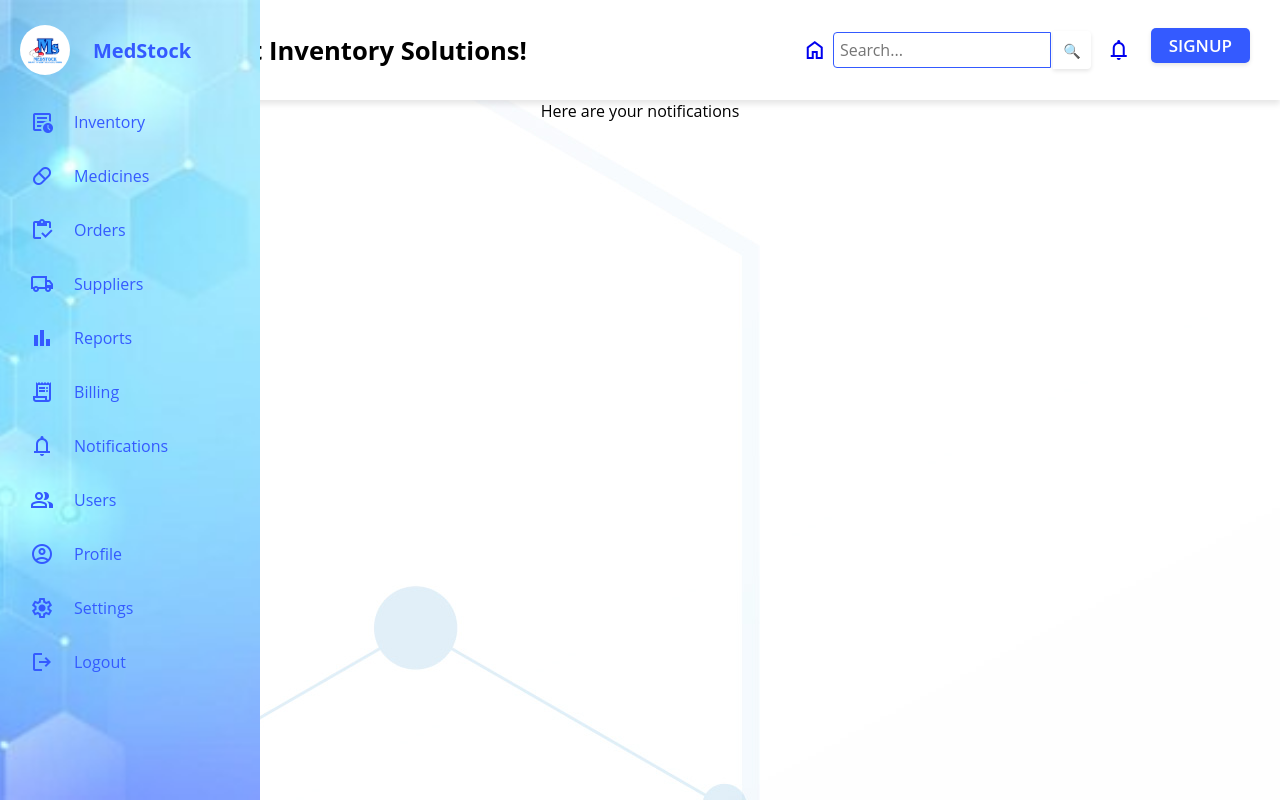
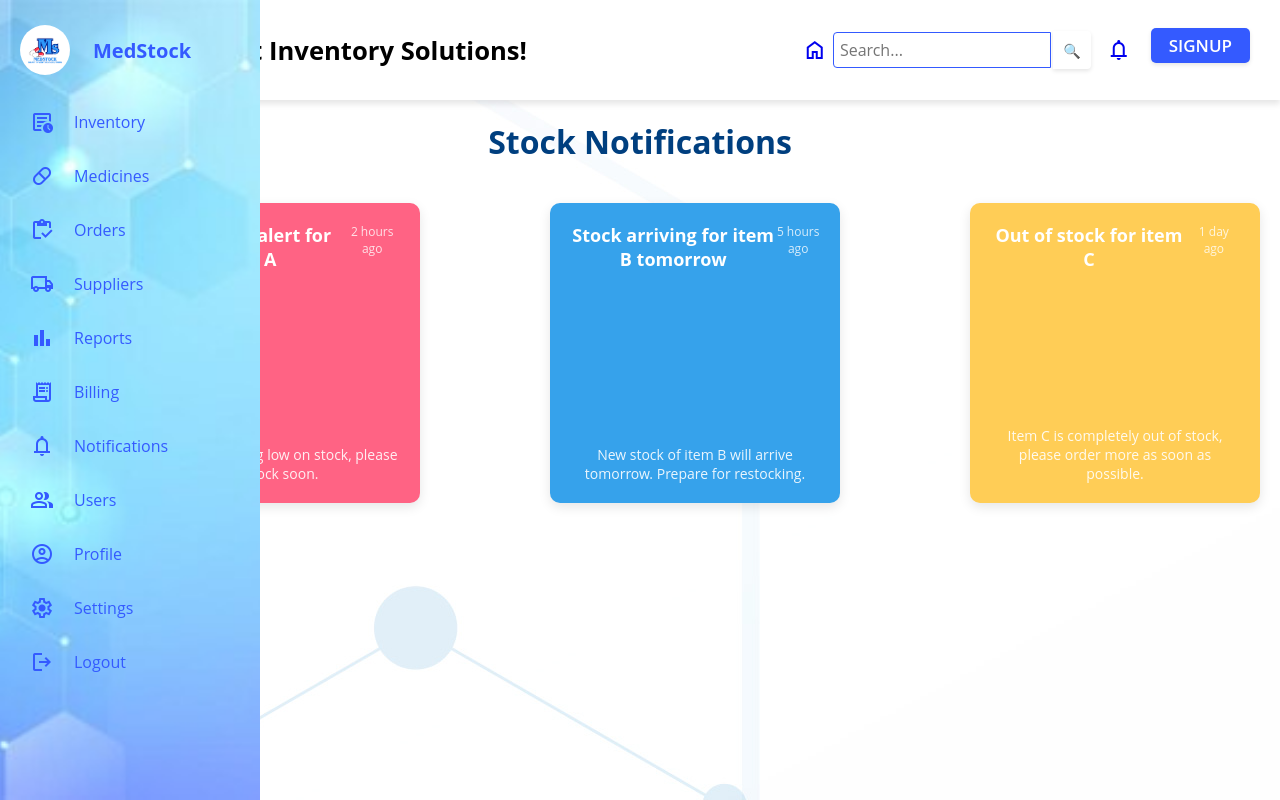
Before and after one commit to dnm10/New-MedStock, a React (Create React App) app in the folder medstock-app/: page /Notifications in a window 1280 px wide. Built offline with nearby package versions, Linux system fonts and the light colour scheme.

Commit message:
started with notifications page

```diff
--- a/medstock-app/package.json
+++ b/medstock-app/package.json
@@ -3,8 +3,10 @@
   "version": "0.1.0",
   "private": true,
   "dependencies": {
+    "chart.js": "^4.4.7",
     "cra-template": "1.2.0",
     "react": "^19.0.0",
+    "react-chartjs-2": "^5.3.0",
     "react-dom": "^19.0.0",
     "react-router-dom": "^7.1.1",
     "react-scripts": "^5.0.1",
--- /dev/null
+++ b/medstock-app/src/Components/Notifications.css
@@ -0,0 +1,69 @@
+/* Notifications.css */
+.notifications {
+    padding: 20px;
+    font-family: Arial, sans-serif;
+  }
+
+  .notification-list {
+    display: flex;
+    justify-content: space-around; /* To space out the cards evenly */
+    gap: 20px;
+  }
+
+  .notification-card {
+    background-color: #f9f9f9;
+    border-radius: 10px;
+    box-shadow: 0 4px 12px rgba(0, 0, 0, 0.1);
+    padding: 20px;
+    width: 300px; /* Makes the card square-shaped */
+    height: 300px; /* Square shape */
+    transition: transform 0.3s ease, box-shadow 0.3s ease;
+    display: flex;
+    flex-direction: column;
+    justify-content: space-between;
+    color: white;
+    margin-top: 20px;
+    margin-left: 110px;
+  }
+
+  .notification-card:hover {
+    transform: scale(1.05);
+    box-shadow: 0 6px 20px rgba(0, 0, 0, 0.2);
+  }
+
+  .notification-card:nth-child(1) {
+    background-color: #FF6384; /* Red */
+  }
+
+  .notification-card:nth-child(2) {
+    background-color: #36A2EB; /* Blue */
+  }
+
+  .notification-card:nth-child(3) {
+    background-color: #FFCD56; /* Yellow */
+  }
+
+  .notification-header {
+    display: flex;
+    justify-content: space-between;
+    margin-bottom: 15px;
+  }
+
+  .notification-title {
+    font-size: 18px;
+    font-weight: bold;
+  }
+
+  .notification-time {
+    font-size: 12px;
+    opacity: 0.8;
+  }
+
+  .notification-body {
+    font-size: 14px;
+    opacity: 0.9;
+  }
+
+  .notification-body p {
+    margin: 0;
+  }
--- a/medstock-app/src/Components/Notifications.js
+++ b/medstock-app/src/Components/Notifications.js
@@ -1,7 +1,41 @@
 import React from "react";
+import "./Notifications.css";
 
-function Notifications() {
-  return <div>Here are your notifications</div>;
-}
+const Notifications = () => {
+  return (
+    <div className="notifications">
+      <h1>Stock Notifications</h1>
+      <div className="notification-list">
+        <div className="notification-card">
+          <div className="notification-header">
+            <span className="notification-title">Low stock alert for item A</span>
+            <span className="notification-time">2 hours ago</span>
+          </div>
+          <div className="notification-body">
+            <p>Item A is running low on stock, please restock soon.</p>
+          </div>
+        </div>
+        <div className="notification-card">
+          <div className="notification-header">
+            <span className="notification-title">Stock arriving for item B tomorrow</span>
+            <span className="notification-time">5 hours ago</span>
+          </div>
+          <div className="notification-body">
+            <p>New stock of item B will arrive tomorrow. Prepare for restocking.</p>
+          </div>
+        </div>
+        <div className="notification-card">
+          <div className="notification-header">
+            <span className="notification-title">Out of stock for item C</span>
+            <span className="notification-time">1 day ago</span>
+          </div>
+          <div className="notification-body">
+            <p>Item C is completely out of stock, please order more as soon as possible.</p>
+          </div>
+        </div>
+      </div>
+    </div>
+  );
+};
 
 export default Notifications;
--- a/medstock-app/src/Components/Supplier.css
+++ b/medstock-app/src/Components/Supplier.css
@@ -101,7 +101,7 @@ button {
   border: none;
   font-size: 20px;
   font-weight: bold;
-  color: #0056b3; /* Dark Blue Close Icon */
+
   cursor: pointer;
   transition: color 0.3s ease;
 }
--- a/medstock-app/src/Components/Users.css
+++ b/medstock-app/src/Components/Users.css
@@ -135,6 +135,7 @@
 
 /* Hide the scrollbar for Firefox */
 .modal-content form {
+  margin-top: 10px;
   scrollbar-width: none; /* Firefox-specific */
 }
 
```
Also changed, not shown: medstock-app/src/Components/Settings.css (added), medstock-app/src/Components/Settings.js (added), 1 other file (tests, documents, lock files or other folders).
